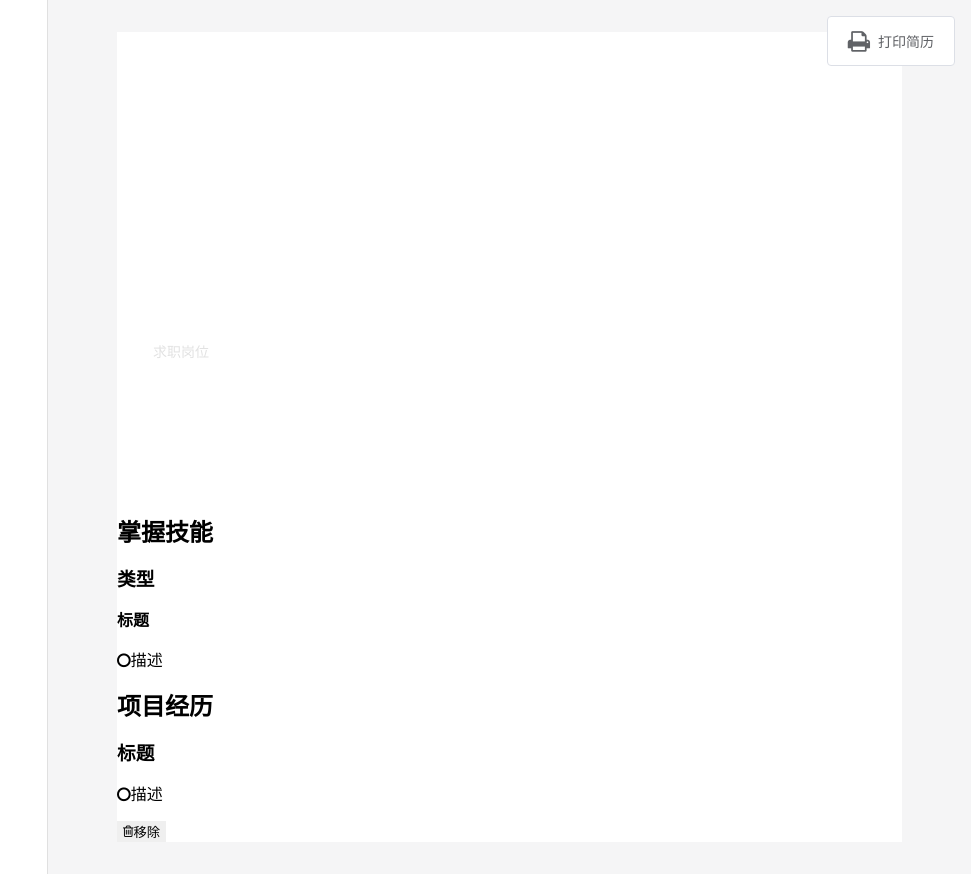
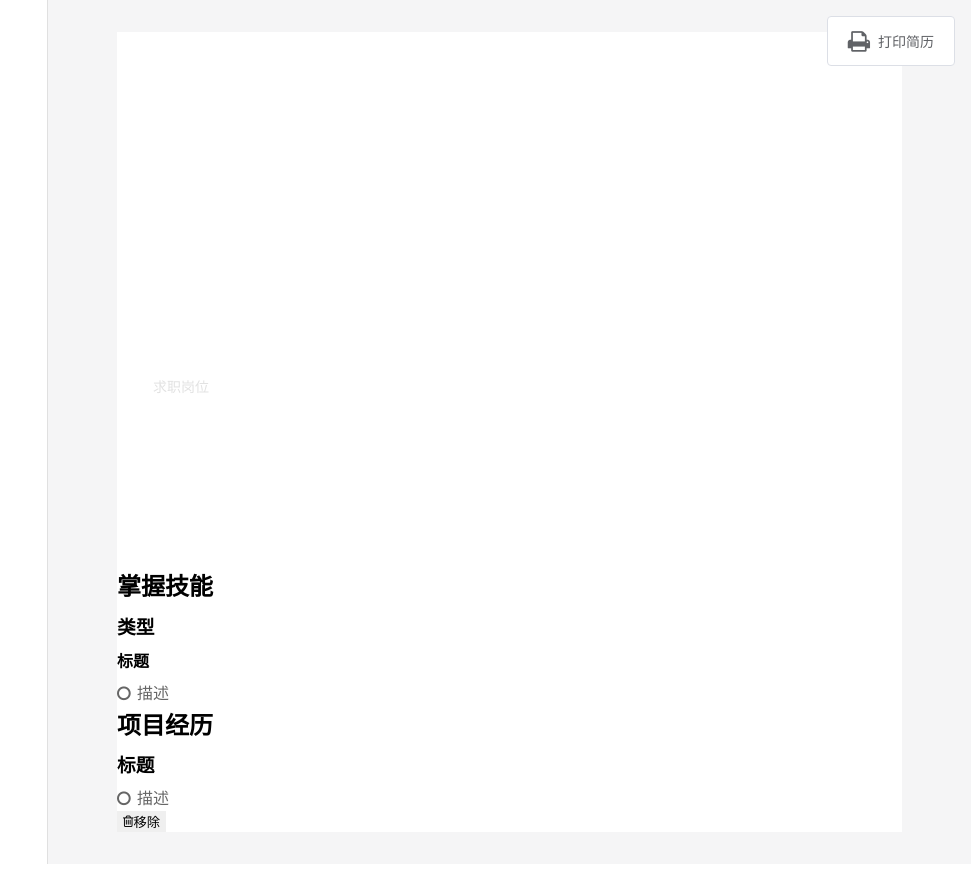
Before and after one commit to eddievandeer/resume, a Vue app: page / in a window 1280 px wide. Shown: the whole page, without its empty margins (309-1280 px from the left). Built offline with nearby package versions, Linux system fonts and the light colour scheme.

Commit message:
feat(style): set the default style of p label

```diff
--- a/src/style/global.scss
+++ b/src/style/global.scss
@@ -5,11 +5,11 @@
 
 ::-webkit-scrollbar-track {
     background-color: #8080803f;
-    // box-shadow: inset 0 0 3px rgba(0, 0, 0, .1);
+    box-shadow: inset 0 0 3px rgba(0, 0, 0, .1);
 }
 
 ::-webkit-scrollbar-thumb {
-    // -webkit-box-shadow: inset 0 0 6px rgba(0, 0, 0, .1);
+    box-shadow: inset 0 0 6px rgba(0, 0, 0, .1);
     background-color: #bebebe;
 }
 
@@ -20,6 +20,7 @@ html {
 body {
     margin: 0;
     padding: 0;
+    font-family: Helvetica;
 }
 
 h1,
@@ -28,7 +29,18 @@ h3,
 h4,
 h5,
 h6 {
-    margin: 1rem 0 0 0;
+    margin: 0 0 .6rem 0;
+}
+
+p {
+    color: #666;
+    font-size: 1rem;
+    margin: 0;
+    line-height: 1.5rem;
+
+    i {
+        margin-right: .4rem;
+    }
 }
 
 input[type="button"],
```
